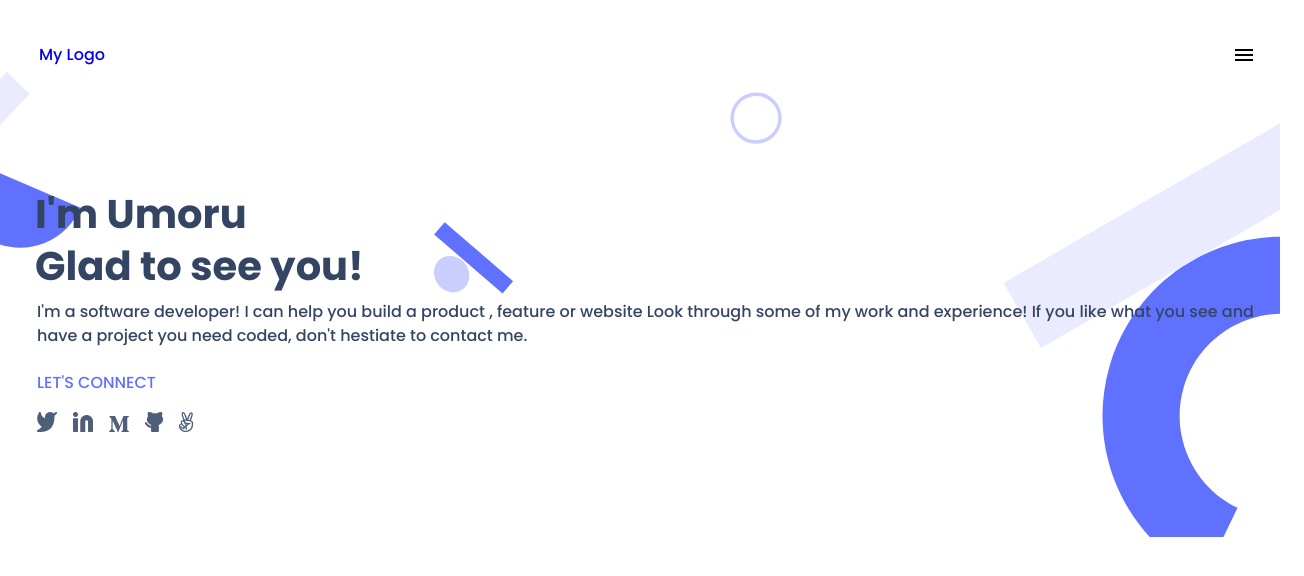
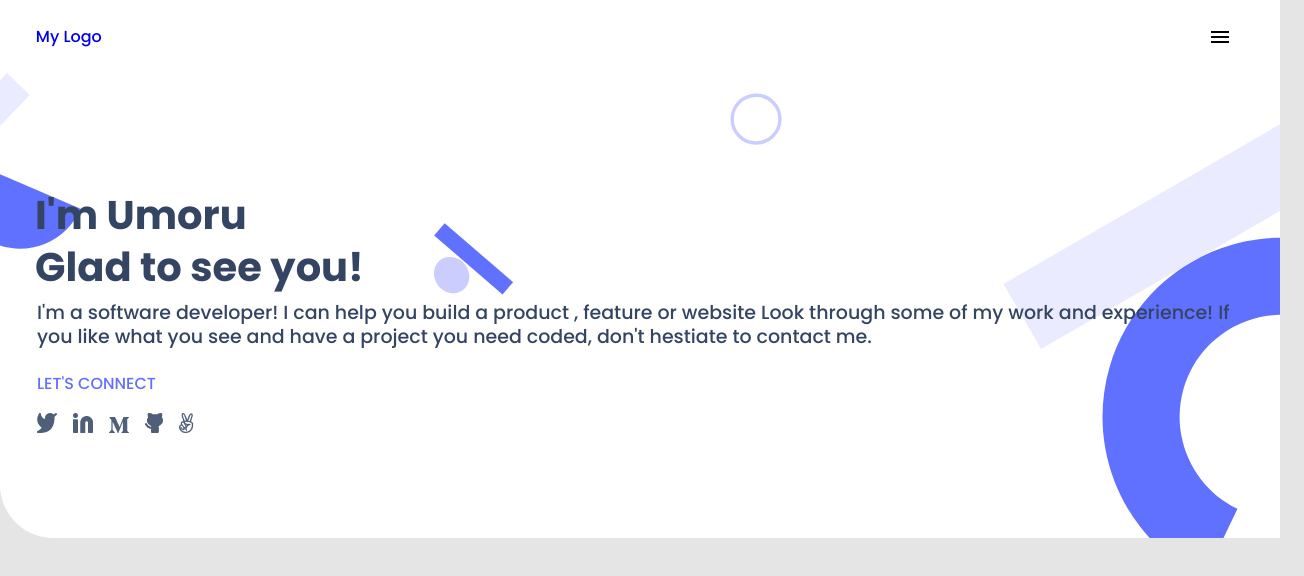
Before and after one commit to azeezumoru/microverse-portfolio, a website: page index.html in a window 1280 px wide. Shown: the whole page, 1304 px wide, since content can reach past the window. Drawn offline with Linux system fonts and the light colour scheme.

Commit message:
Update my README.md file and css file

```diff
--- a/style.css
+++ b/style.css
@@ -16,7 +16,7 @@
 }
 
 body {
-  background-color: white;
+  background-color: #E5E5E5;
 }
 
 html body {
@@ -43,6 +43,7 @@ html body {
 
 .container {
   min-height: 650px;
+  overflow-x: hidden;
 }
 
 .after-body {
@@ -93,8 +94,7 @@ p {
   justify-content: space-between;
   width: 100%;
   align-items: center;
-  margin: 18px 0 -19px 24px;
-  padding: 1.5rem;
+  padding: 1.5rem 1.5rem 1.5rem 2.8rem;
 }
 
 .navbar .logo {
@@ -113,6 +113,9 @@ p {
 
 .text-container p {
   margin: -8px 0 0 13px;
+  font-weight: 400px;
+  font-size: 19px;
+  line-height: 24px;
 }
 
 .socials h6 {
```
Also changed, not shown: README.md.
